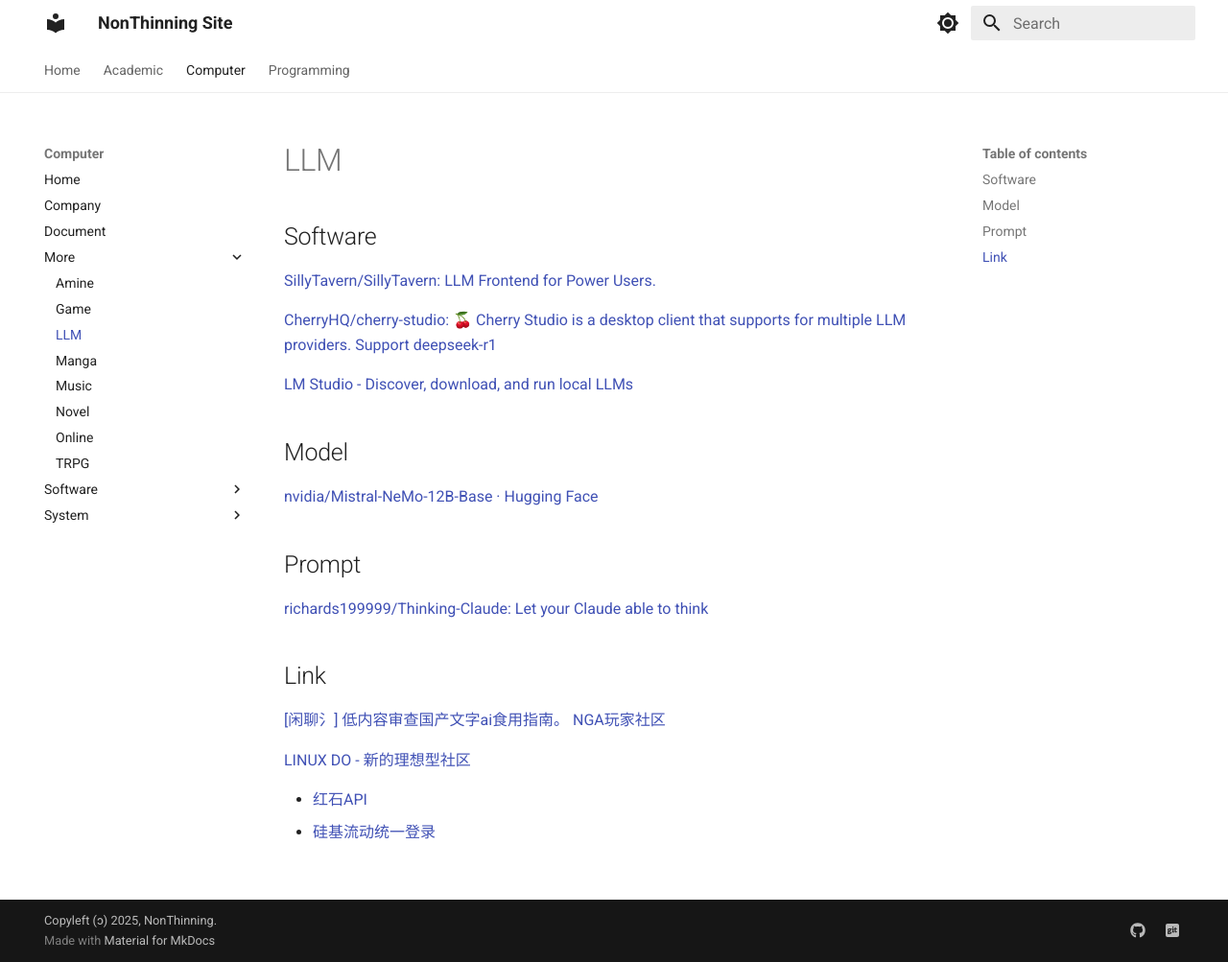
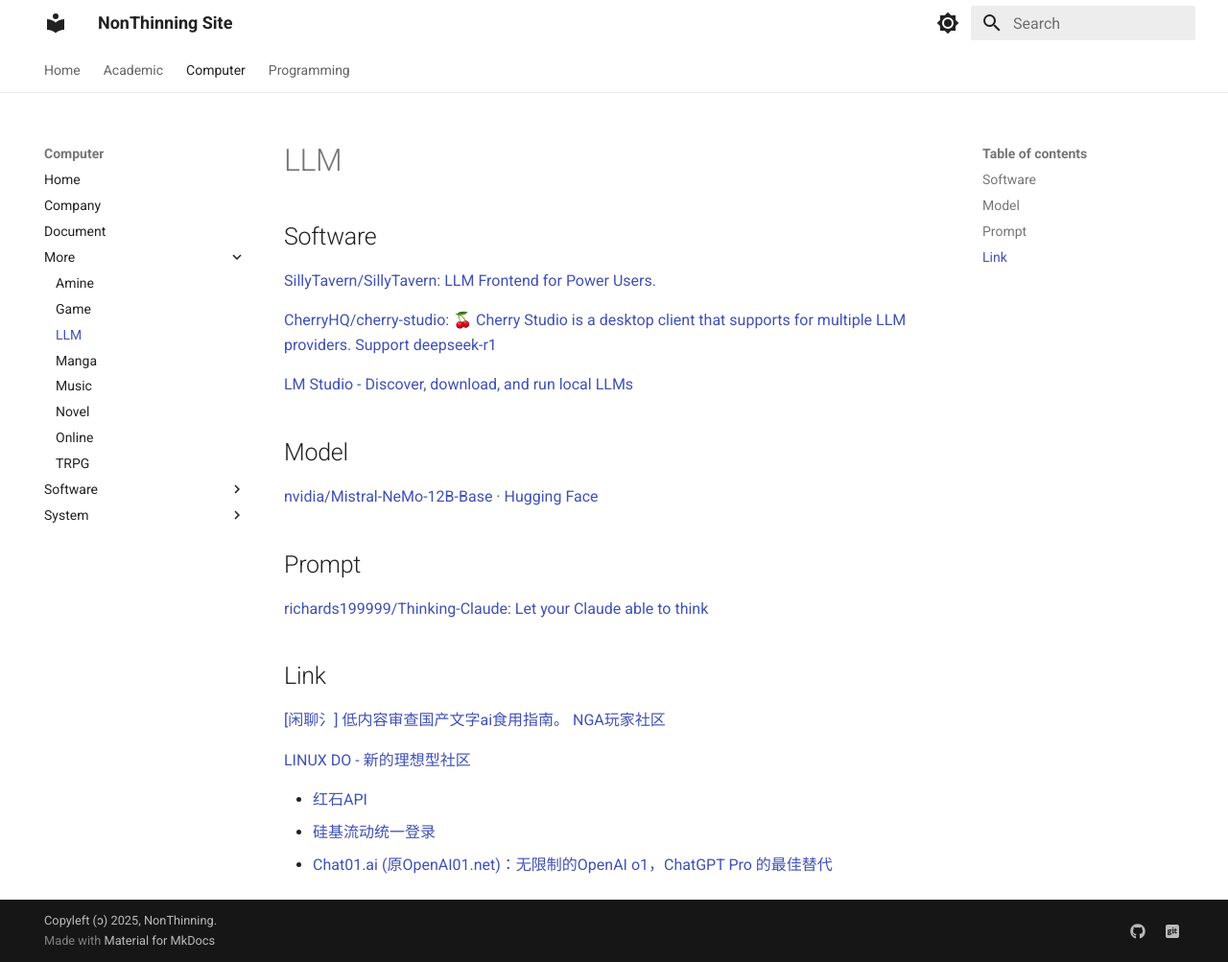
Before and after one commit to NonThinning/NonThinning.github.io, an MkDocs documentation site: the page built from docs/Computer/More/LLM.md, in a window 1280 px wide and 1003 px high. Shown: the whole window at 96% size. Built offline with MkDocs 1.6.1 and Material for MkDocs 9.7.7, drawn with Linux system fonts in a browser that asks for light colours.

Commit message:
docs update

```diff
--- a/docs/Computer/More/LLM.md
+++ b/docs/Computer/More/LLM.md
@@ -23,3 +23,4 @@
 
 - [红石API](https://api.hongshi.me/)
 - [硅基流动统一登录](https://account.siliconflow.cn/login)
+- [Chat01.ai (原OpenAI01.net)：无限制的OpenAI o1，ChatGPT Pro 的最佳替代](https://chat01.ai/zh)
```
